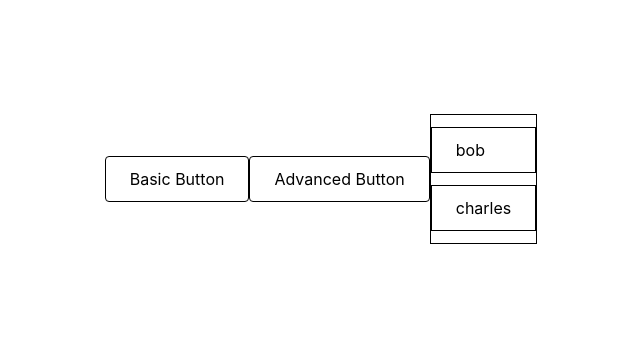
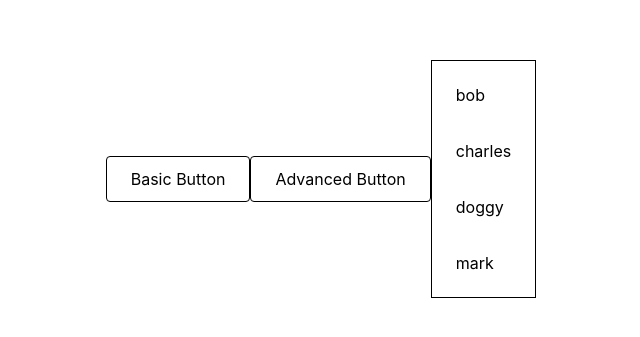
Before and after one commit to Spiro-001/react-essentials, a React (Create React App) app: page / in a window 1280 px wide. Shown: the part 221-558 px from the top of the page, without its empty margins (319-959 px from the left). Built offline with nearby package versions, Linux system fonts and the light colour scheme; the HTML template or start-up script is replaced by a standard one.

Commit message:
BasicList anim

```diff
--- a/src/App.tsx
+++ b/src/App.tsx
@@ -23,10 +23,10 @@ function App() {
 
   const handleListA = (
     event: any,
-    manageList?: any,
-    list?: Record<number, string>
+    list: Record<number, string>,
+    manageList?: any
   ) => {
-    deleteListItem(event, manageList, list);
+    deleteListItem(event, list, manageList);
   };
 
   return (
@@ -39,7 +39,7 @@ function App() {
       />
       <BasicList
         onClick={handleListA}
-        listObjectsProp={{ 1: "bob", 2: "charles" }}
+        listObjectsProp={{ 1: "bob", 2: "charles", 3: "doggy", 4: "mark" }}
       />
     </div>
   );
--- a/src/react-essentials/Hooks/deleteListItem.ts
+++ b/src/react-essentials/Hooks/deleteListItem.ts
@@ -1,10 +1,14 @@
 export function deleteListItem(
   event: any,
-  manageList: React.Dispatch<React.SetStateAction<Record<number, string>>>,
-  list: Record<number, string> | undefined
+  list: Record<number, string>,
+  manageList?: React.Dispatch<React.SetStateAction<Record<number, string>>>
 ) {
   const selectedElement = parseInt(event.target.id);
-  const currentListObject = structuredClone(list);
-  delete currentListObject[selectedElement];
-  manageList(currentListObject);
+  if (manageList) {
+    const currentListObject = structuredClone(list);
+    delete currentListObject[selectedElement];
+    manageList(currentListObject);
+  } else {
+    delete list[selectedElement];
+  }
 }
--- a/src/react-essentials/Lists/BasicList/BasicList.css
+++ b/src/react-essentials/Lists/BasicList/BasicList.css
@@ -1,12 +1,14 @@
 .basic-list {
     display: flex;
     flex-direction: column;
+    justify-content: center;
     padding: 12px 0px;
     gap: 12px 0px;
     border: 1px solid black;
+    min-height: 47px;
 }
 
 .list-item {
     padding: 12px 24px;
-    border: 1px solid black;
+    overflow: hidden;
 }
--- a/src/react-essentials/Lists/BasicList/BasicList.tsx
+++ b/src/react-essentials/Lists/BasicList/BasicList.tsx
@@ -1,13 +1,15 @@
-import { useState } from "react";
+import gsap from "gsap";
+import { useEffect, useRef, useState } from "react";
 import "./BasicList.css";
 
 type BasicListProp = {
   bStyle?: Record<string, string>;
   onClick(
     event: any,
-    manageList: React.Dispatch<React.SetStateAction<Record<number, string>>>,
-    list: Record<number, string>
+    list: Record<number, string>,
+    manageList: React.Dispatch<React.SetStateAction<Record<number, string>>>
   ): void;
+  ifEmpty?: any;
   listObjectsProp?: Record<number, string>;
   children?: React.ReactNode;
 };
@@ -16,26 +18,76 @@ export const BasicList = ({
   bStyle,
   onClick,
   listObjectsProp = {},
+  ifEmpty = "This list is empty.",
   children,
 }: BasicListProp) => {
   const [listObjects, setListObjects] =
     useState<Record<number, string>>(listObjectsProp);
+  const [forceReload, setForceReload] = useState<number>(0);
 
-  const lClick = (element: React.MouseEvent<HTMLDivElement>) => {
-    return onClick(element, setListObjects, listObjects);
+  const bListRef = useRef<Record<string, HTMLSpanElement | null>>({});
+  const noListRef = useRef<HTMLDivElement | null>(null);
+  const listObjectRef = useRef<Record<number, string>>(listObjects);
+
+  const lClick = (element: React.MouseEvent<HTMLSpanElement>) => {
+    gsap.to(element.target, {
+      opacity: 0,
+      height: 0,
+      padding: "0px 24px",
+      duration: 1,
+      onComplete: () => {
+        onClick(element, listObjects, setListObjects);
+      },
+    });
   };
 
+  useEffect(() => {
+    listObjectRef.current = listObjects;
+    console.log(listObjectRef.current, listObjects);
+    if (Object.keys(listObjects).length === 0) {
+      const tl = gsap.to(noListRef.current, {
+        opacity: 0,
+        height: 0,
+        duration: 0.2,
+        padding: 0,
+      });
+      tl.progress(1);
+      tl.reverse();
+    }
+  }, [listObjects, forceReload]);
+
+  if (Object.keys(listObjectRef.current).length !== 0 || children) {
     return (
       <div style={bStyle} className="basic-list">
         {children
           ? children
-        : Object.keys(listObjects).map((order, idx) => {
+          : Object.keys(listObjectRef.current).map((order, idx) => {
+              if (
+                Object.keys(listObjects).length <
+                Object.keys(listObjectRef.current).length
+              ) {
+                // setForceReload((prev) => prev + 1);
+              }
               return (
-              <span onClick={lClick} className="list-item" key={idx} id={order}>
+                <span
+                  onClick={lClick}
+                  className="list-item"
+                  key={idx}
+                  id={order}
+                  ref={(ref) => (bListRef.current[order] = ref)}
+                >
                   {listObjects[parseInt(order)]}
                 </span>
               );
             })}
       </div>
     );
+  }
+  return (
+    <div style={bStyle} className="basic-list">
+      <span className="list-item" ref={noListRef}>
+        {ifEmpty}
+      </span>
+    </div>
+  );
 };
```
Lines whose indentation alone changed are shown as unchanged.
